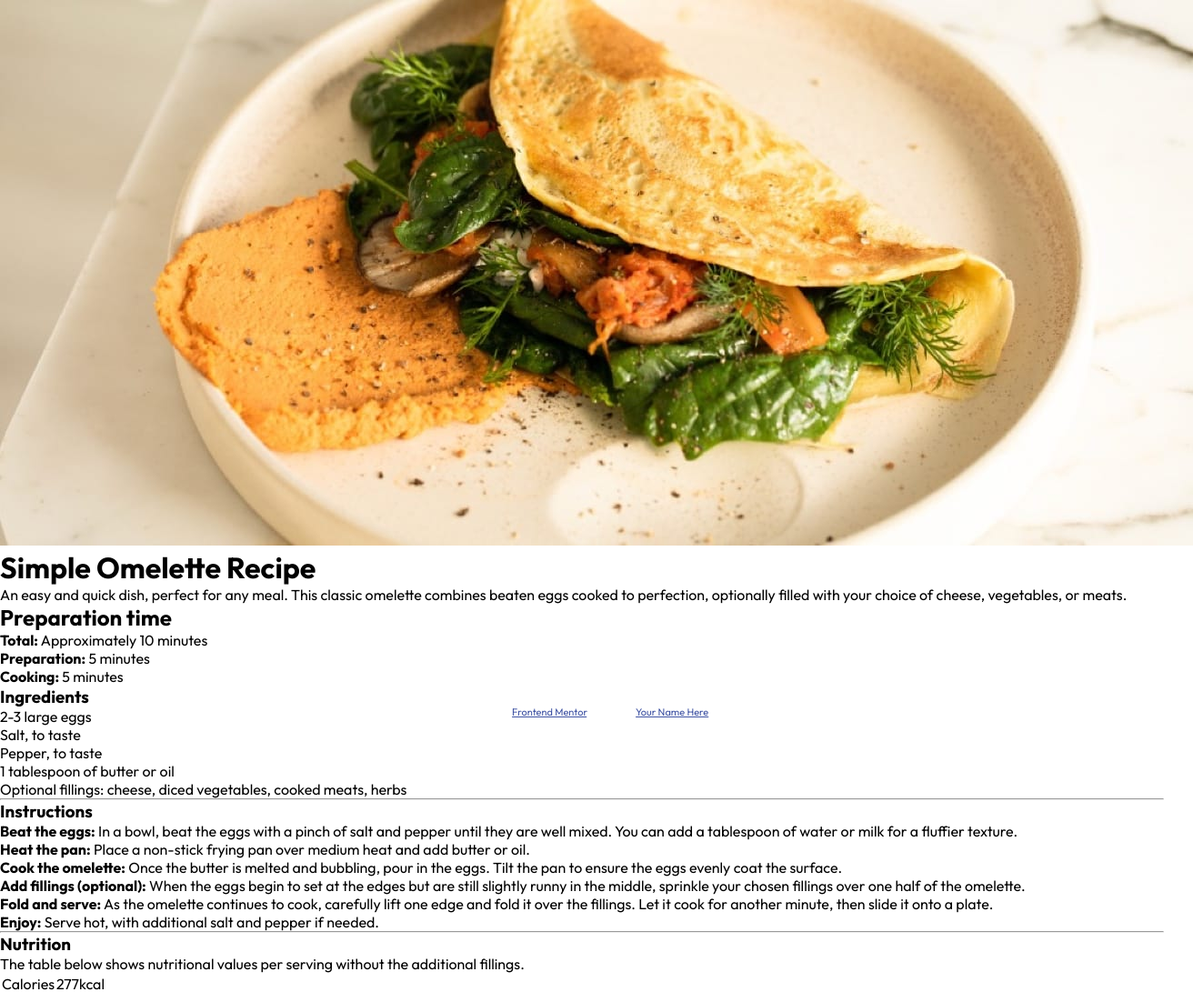
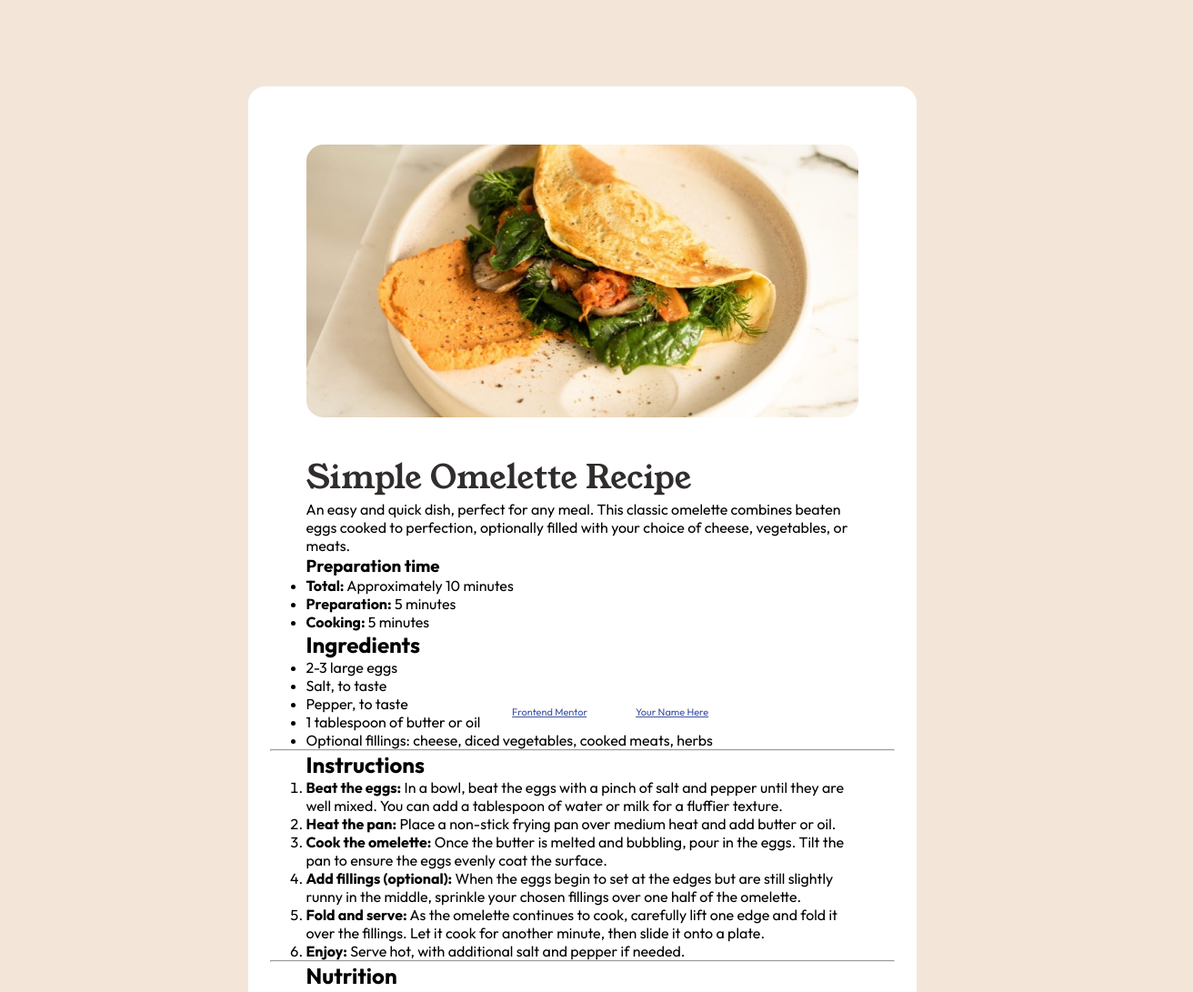
Before and after one commit to DanielClement37/recipe-page-FE-mentor, a plain HTML site: page index.html in a window 1280 px wide. Shown: the top 1091 px of the page at 91% size, 1312 px wide, since content can reach past the window. Drawn offline with Linux system fonts and the light colour scheme.

Commit message:
worked on the card size along with the image and title

```diff
--- a/index.html
+++ b/index.html
@@ -6,7 +6,7 @@
 		<!-- displays site properly based on user's device -->
 
 		<link rel="icon" type="image/png" sizes="32x32" href="./assets/images/favicon-32x32.png" />
-    <link rel="stylesheet" href="./style.css" />
+		<link rel="stylesheet" href="./style.css" />
 
 		<title>Frontend Mentor | Recipe page</title>
 
@@ -31,7 +31,7 @@
 	</head>
 	<body>
 		<div class="recipe-container">
-			<figure>
+			<figure class="recipe-image">
 				<img src="./assets/images/image-omelette.jpeg" alt="finished omlette image" />
 			</figure>
 			<h1 class="recipe-title">Simple Omelette Recipe</h1>
@@ -40,7 +40,7 @@
 				vegetables, or meats.
 			</p>
 			<div class="time-container">
-				<h2>Preparation time</h2>
+				<h3>Preparation time</h3>
 				<ul class="time-list">
 					<li>
 						<p><b>Total:</b> Approximately 10 minutes</p>
@@ -53,7 +53,7 @@
 					</li>
 				</ul>
 			</div>
-			<h3 class="section-title">Ingredients</h3>
+			<h2 class="section-title">Ingredients</h2>
 			<ul class="ingredients-list">
 				<li>2-3 large eggs</li>
 				<li>Salt, to taste</li>
@@ -62,7 +62,7 @@
 				<li>Optional fillings: cheese, diced vegetables, cooked meats, herbs</li>
 			</ul>
 			<hr class="section-break" />
-			<h3 class="section-title">Instructions</h3>
+			<h2 class="section-title">Instructions</h2>
 			<ol class="instructions-list">
 				<li>
 					<p>
@@ -93,7 +93,7 @@
 				</li>
 			</ol>
 			<hr class="section-break" />
-			<h3 class="section-title">Nutrition</h3>
+			<h2 class="section-title">Nutrition</h2>
 			<p>The table below shows nutritional values per serving without the additional fillings.</p>
 			<table class="nutrition-table">
 				<tr>
--- a/style.css
+++ b/style.css
@@ -1,16 +1,16 @@
-@import url('https://fonts.googleapis.com/css2?family=Young+Serif&display=swap');
-@import url('https://fonts.googleapis.com/css2?family=Outfit:wght@100..900&display=swap');
+@import url("https://fonts.googleapis.com/css2?family=Young+Serif&display=swap");
+@import url("https://fonts.googleapis.com/css2?family=Outfit:wght@100..900&display=swap");
 
 :root {
-    --nutmeg-primary: hsl(14, 45%, 36%);
-    --dark-raspberry-primary:hsl(332, 51%, 32%);
+	--nutmeg-primary: hsl(14, 45%, 36%);
+	--dark-raspberry-primary: hsl(332, 51%, 32%);
 
-    --white-neutral:hsl(0, 0%, 100%);
-    --rose-white-neutral:hsl(330, 100%, 98%);
-    --eggshell-neutral: hsl(30, 54%, 90%);
-    --light-grey-neutral: hsl(30, 18%, 87%);
-    --wenge-brown-neutral: hsl(30, 10%, 34%);
-    --dark-charcoal-neutral:hsl(24, 5%, 18%);
+	--white-neutral: hsl(0, 0%, 100%);
+	--rose-white-neutral: hsl(330, 100%, 98%);
+	--eggshell-neutral: hsl(30, 54%, 90%);
+	--light-grey-neutral: hsl(30, 18%, 87%);
+	--wenge-brown-neutral: hsl(30, 10%, 34%);
+	--dark-charcoal-neutral: hsl(24, 5%, 18%);
 }
 
 * {
@@ -25,3 +25,52 @@ body {
 	width: 100%;
 	height: 100%;
 }
+
+body {
+	min-height: 1900px;
+	background-color: var(--eggshell-neutral);
+	display: flex;
+	justify-content: center;
+	align-items: center;
+	padding: 1rem;
+}
+
+.recipe-container {
+	width: 100%;
+	display: flex;
+	flex-direction: column;
+	max-width: 735px;
+	height: 1710px;
+	padding: 1.5rem;
+	border-radius: 1.15rem;
+	background-color: var(--white-neutral);
+	align-items: left;
+	justify-content: start;
+}
+
+.recipe-container > * {
+	padding-left: 2.5rem;
+	padding-right: 2.5rem;
+}
+
+.recipe-image {
+	padding-top: 2.5rem;
+	width: 100%;
+	display: flex;
+	align-items: center;
+	justify-content: center;
+}
+
+.recipe-image img {
+	width: 100%;
+	height: 300px;
+	border-radius: 1.15rem;
+}
+
+.recipe-title {
+	font-family: "Young Serif", sans-serif;
+	font-weight: 400;
+	color: var(--dark-charcoal-neutral);
+	padding-top: 2.5rem;
+	font-size: 2.25rem;
+}
```
